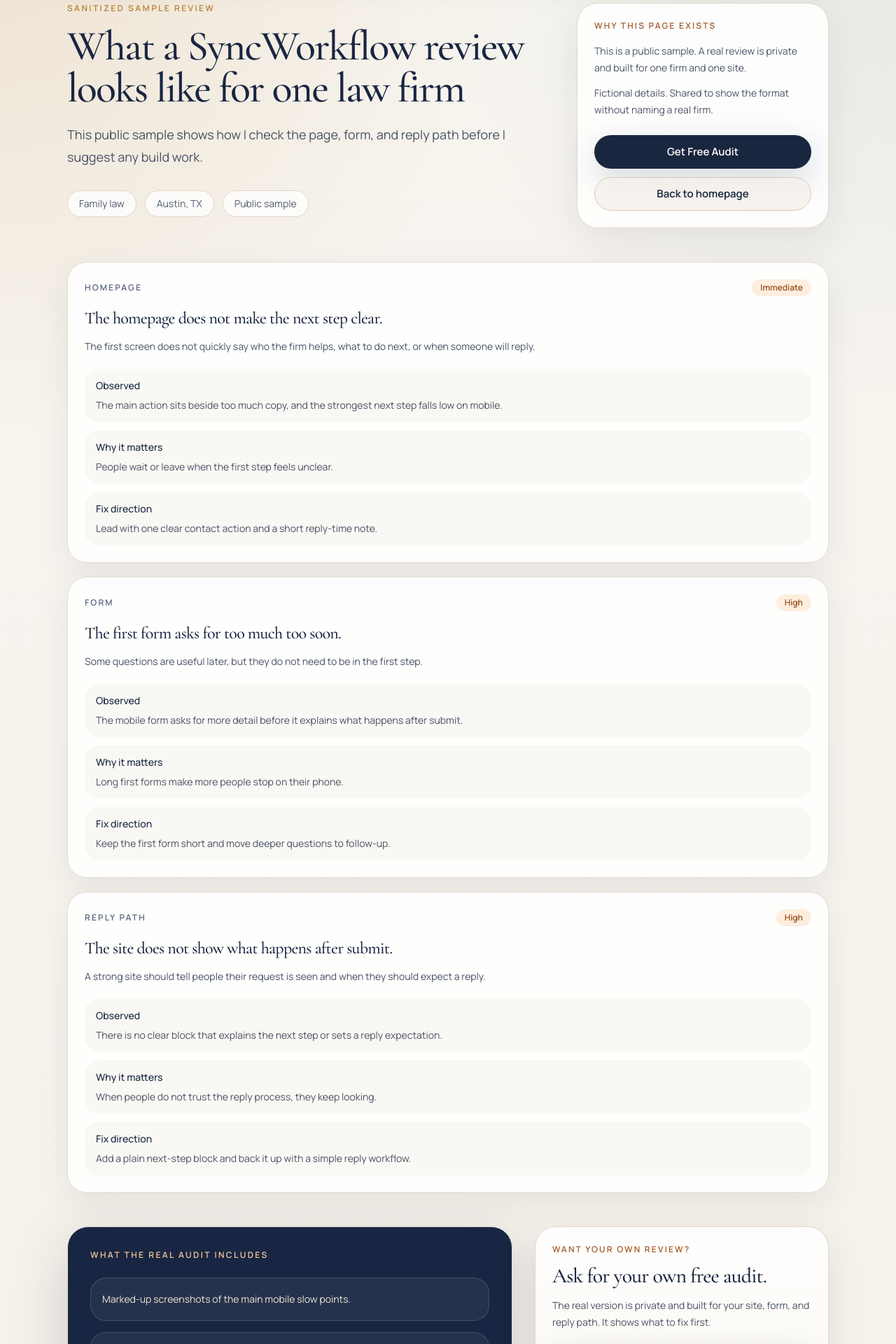
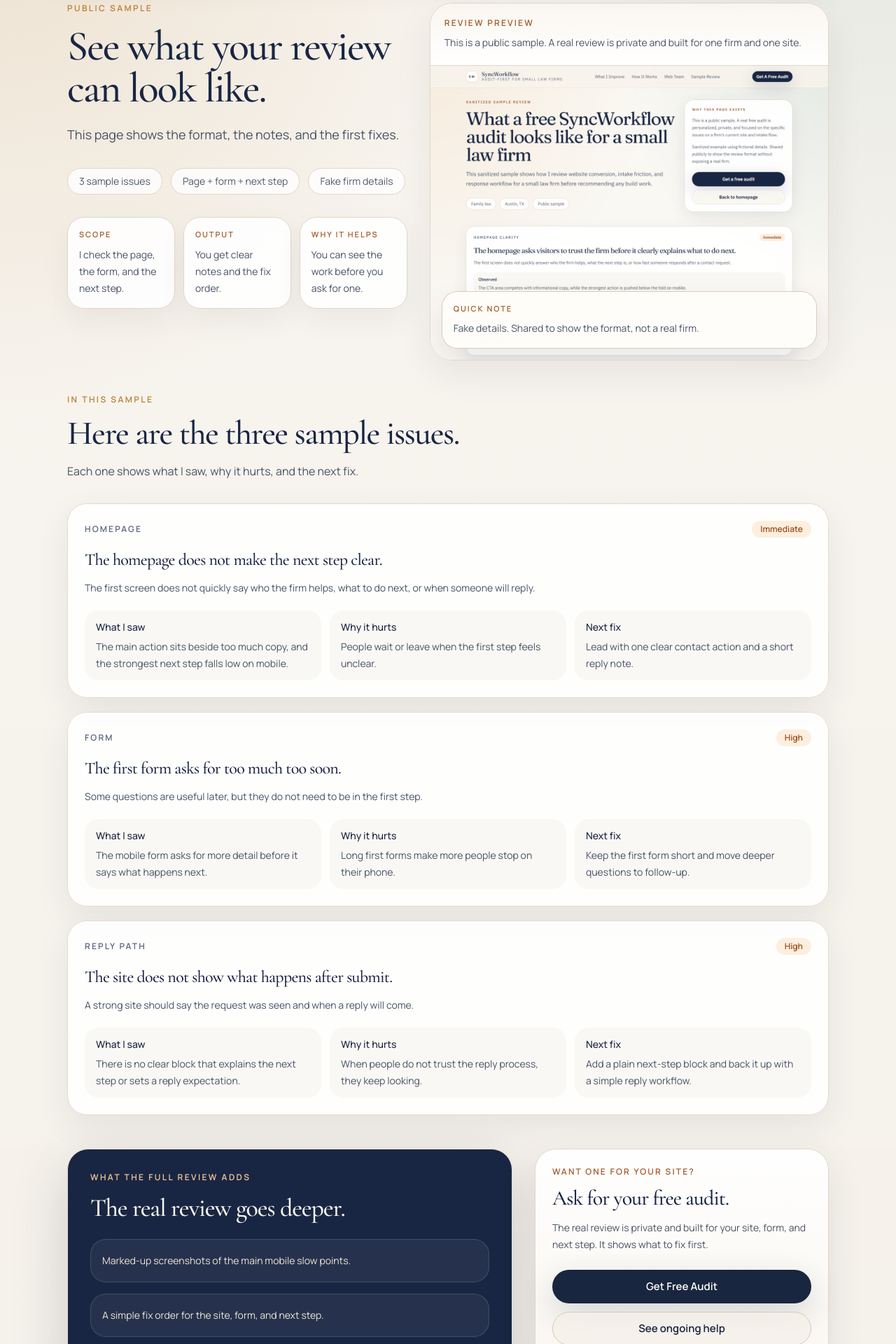
Before and after one commit to hcchav/syncworkflow, a Next.js app: page /sample-review in a window 1280 px wide. Shown: the part 120-2040 px from the top of the page at 70% size. Built offline with nearby package versions, Linux system fonts and the light colour scheme; no server answers.

Commit message:
Simplify homepage and rebuild sample review

```diff
--- a/src/components/review/FindingCard.tsx
+++ b/src/components/review/FindingCard.tsx
@@ -68,33 +68,33 @@ export function FindingCard({
       <p className="mt-3 text-sm leading-6 text-[hsl(221,16%,34%)]">{finding.detail}</p>
 
       {density === 'compact' ? (
-        <div className="mt-5 grid gap-3 text-sm leading-6 text-[hsl(221,16%,34%)]">
+        <div className="mt-5 grid gap-3 text-sm leading-6 text-[hsl(221,16%,34%)] sm:grid-cols-3">
           <div className="rounded-[20px] bg-[hsl(40,40%,97%)] px-4 py-3">
-            <p className="font-medium text-[hsl(221,45%,18%)]">Observed</p>
+            <p className="font-medium text-[hsl(221,45%,18%)]">What I saw</p>
             <p className="mt-1">{finding.evidence}</p>
           </div>
           <div className="rounded-[20px] bg-[hsl(40,40%,97%)] px-4 py-3">
-            <p className="font-medium text-[hsl(221,45%,18%)]">Why it matters</p>
+            <p className="font-medium text-[hsl(221,45%,18%)]">Why it hurts</p>
             <p className="mt-1">{finding.impact}</p>
           </div>
           <div className="rounded-[20px] bg-[hsl(40,40%,97%)] px-4 py-3">
-            <p className="font-medium text-[hsl(221,45%,18%)]">Fix direction</p>
+            <p className="font-medium text-[hsl(221,45%,18%)]">Next fix</p>
             <p className="mt-1">{finding.recommendation}</p>
           </div>
         </div>
       ) : (
         <>
           <div className="mt-5 rounded-[22px] bg-[hsl(40,40%,97%)] p-4 text-sm text-[hsl(221,16%,30%)]">
-            <p className="font-medium text-[hsl(221,45%,18%)]">Observed</p>
+            <p className="font-medium text-[hsl(221,45%,18%)]">What I saw</p>
             <p className="mt-2">{finding.evidence}</p>
           </div>
           <div className="mt-4 grid gap-4 text-sm leading-6 text-[hsl(221,16%,34%)] md:grid-cols-2">
             <div>
-              <p className="font-medium text-[hsl(221,45%,18%)]">Why it matters</p>
+              <p className="font-medium text-[hsl(221,45%,18%)]">Why it hurts</p>
               <p className="mt-1">{finding.impact}</p>
             </div>
             <div>
-              <p className="font-medium text-[hsl(221,45%,18%)]">Fix direction</p>
+              <p className="font-medium text-[hsl(221,45%,18%)]">Next fix</p>
               <p className="mt-1">{finding.recommendation}</p>
             </div>
           </div>
--- a/src/lib/local-audits.ts
+++ b/src/lib/local-audits.ts
@@ -6,13 +6,13 @@ const sampleAudit: AuditRecord = {
   source: 'local',
   kind: 'sample',
   slug: 'sample-small-law-firm',
-  headline: 'What a SyncWorkflow review looks like for one law firm',
+  headline: 'See what one law firm review can look like',
   subheadline:
-    'This public sample shows how I check the page, form, and reply path before I suggest any build work.',
+    'This public sample shows how I check the page, form, and next step before I suggest build work.',
   auditSummary:
     'This is a public sample. A real review is private and built for one firm and one site.',
   reviewerNote:
-    'Fictional details. Shared to show the format without naming a real firm.',
+    'Fake details. Shared to show the format, not a real firm.',
   reviewedAt: 'March 27, 2026',
   ctaEmail: 'audits@syncworkflow.com',
   firm: {
@@ -24,13 +24,13 @@ const sampleAudit: AuditRecord = {
   },
   curiosityBullets: [
     'Marked-up screenshots of the main mobile slow points.',
-    'A simple fix order for the site, form, and reply process.',
-    'Notes on where ongoing help would matter most after the review.',
+    'A simple fix order for the site, form, and next step.',
+    'Notes on where ongoing help would help most after the review.',
   ],
   implementationOptions: [
-    'Ongoing site updates without hiring an internal web team.',
-    'Shorter forms, clearer contact paths, and better next-step copy.',
-    'Simple automation where it actually helps the firm.',
+    'Site updates without hiring an internal web team.',
+    'Shorter forms, clearer contact steps, and better next-step copy.',
+    'Simple tools where they help the firm.',
   ],
   findings: [
     {
@@ -45,7 +45,7 @@ const sampleAudit: AuditRecord = {
       impact:
         'People wait or leave when the first step feels unclear.',
       recommendation:
-        'Lead with one clear contact action and a short reply-time note.',
+        'Lead with one clear contact action and a short reply note.',
     },
     {
       id: 'intake-scope',
@@ -55,7 +55,7 @@ const sampleAudit: AuditRecord = {
       detail:
         'Some questions are useful later, but they do not need to be in the first step.',
       evidence:
-        'The mobile form asks for more detail before it explains what happens after submit.',
+        'The mobile form asks for more detail before it says what happens next.',
       impact:
         'Long first forms make more people stop on their phone.',
       recommendation:
@@ -67,7 +67,7 @@ const sampleAudit: AuditRecord = {
       label: 'Reply path',
       title: 'The site does not show what happens after submit.',
       detail:
-        'A strong site should tell people their request is seen and when they should expect a reply.',
+        'A strong site should say the request was seen and when a reply will come.',
       evidence:
         'There is no clear block that explains the next step or sets a reply expectation.',
       impact:
@@ -92,7 +92,7 @@ const sampleAudit: AuditRecord = {
     {
       title: 'Form path',
       summary:
-        'Small form changes can remove friction without making the site feel robotic.',
+        'Small form changes can make the site feel easier, not robotic.',
       bullets: [
         'Keep the first form short.',
         'Explain what happens after submit.',
@@ -104,14 +104,14 @@ const sampleAudit: AuditRecord = {
     {
       title: 'Ongoing help',
       summary:
-        'After the review, the long-term value comes from steady small fixes.',
+        'After the review, the value comes from steady small fixes.',
       bullets: [
         'Monthly site improvements and page updates.',
         'Chat or contact experiments where they fit.',
         'Reply-flow tuning so leads move faster.',
       ],
       implementation:
-        'This is the ongoing support offer that improves the site and reply path together.',
+        'This is the ongoing support offer that improves the site and next step together.',
     },
   ],
 };
@@ -147,7 +147,7 @@ const demoAudit: AuditRecord = {
   ],
   implementationOptions: [
     'Shorten the mobile form and move lower-value questions to follow-up.',
-    'Add faster-reply cues around the main contact action.',
+    'Add faster reply cues around the main contact action.',
     'Set up a tighter after-hours handoff with forms and follow-up email.',
   ],
   findings: [
@@ -163,7 +163,7 @@ const demoAudit: AuditRecord = {
       impact:
         'People are more likely to wait or leave when the next step is unclear.',
       recommendation:
-        'Reduce the first decision to one main action, then offer other paths later.',
+        'Reduce the first choice to one main action, then offer other paths later.',
     },
     {
       id: 'form-length',
@@ -185,13 +185,13 @@ const demoAudit: AuditRecord = {
       label: 'Reply speed',
       title: 'The site does not prove that inquiries get a fast reply.',
       detail:
-        'The current contact experience does not reassure a prospect about timing or what happens after submit.',
+        'The current contact flow does not show when a reply will come or what happens after submit.',
       evidence:
         'The contact area lacks a plain next-step block and does not show a clear turnaround time.',
       impact:
         'When people do not believe they will hear back soon, they keep searching.',
       recommendation:
-        'Add reply-time language, after-hours expectations, and a simple confirmation flow.',
+        'Add a reply-time line, an after-hours note, and a simple confirmation flow.',
     },
   ],
   fullAuditSections: [
@@ -213,11 +213,11 @@ const demoAudit: AuditRecord = {
         'The form tries to capture a lead and qualify the matter in one step. That is too much for first-touch traffic.',
       bullets: [
         'Trim the first form to the minimum needed to route the lead.',
-        'Defer matter details until after the first confirmation or callback.',
+        'Save matter details for after the first reply or call.',
         'Add stronger reassurance around privacy and reply timing on mobile.',
       ],
       implementation:
-        'A shorter first form plus follow-up can improve completion without lowering lead quality.',
+        'A shorter first form plus follow-up can lift completion.',
     },
     {
       title: 'Reply workflow',
@@ -229,7 +229,7 @@ const demoAudit: AuditRecord = {
         'Use an after-hours flow so leads are not left waiting overnight or on weekends.',
       ],
       implementation:
-        'This is where forms, routing, chat, and follow-up automation can help after the review finds the weak points.',
+        'This is where forms, routing, chat, and follow-up tools can help after the review finds the weak points.',
     },
   ],
 };
--- a/src/modules/review/SampleReviewPage.tsx
+++ b/src/modules/review/SampleReviewPage.tsx
@@ -1,3 +1,4 @@
+import Image from 'next/image';
 import Link from 'next/link';
 
 import { TrackEventOnLoad } from '@/components/analytics/TrackEventOnLoad';
@@ -8,6 +9,12 @@ import { Button } from '@/components/ui/button';
 import type { AuditRecord } from '@/lib/audit-types';
 
 export function SampleReviewPage({ audit }: { audit: AuditRecord }) {
+  const sampleSummary = [
+    `${audit.findings.length} sample issues`,
+    'Page + form + next step',
+    'Fake firm details',
+  ];
+
   return (
     <div className="min-h-screen">
       <TrackEventOnLoad
@@ -20,44 +27,91 @@ export function SampleReviewPage({ audit }: { audit: AuditRecord }) {
       <SiteHeader />
 
       <main className="mx-auto max-w-6xl px-4 py-10 sm:px-6 lg:px-8">
-        <section className="grid gap-8 lg:grid-cols-[minmax(0,1fr)_360px] lg:items-start">
+        <section className="grid gap-8 lg:grid-cols-[minmax(0,0.92fr)_minmax(0,1.08fr)] lg:items-start">
           <div>
-            <p className="eyebrow">Sanitized sample review</p>
+            <p className="eyebrow">Public sample</p>
             <h1 className="mt-4 max-w-4xl font-serif text-5xl leading-tight text-[hsl(221,45%,18%)] sm:text-6xl">
-              {audit.headline}
+              See what your review can look like.
             </h1>
             <p className="mt-5 max-w-3xl text-base leading-7 text-[hsl(221,16%,34%)] sm:text-lg sm:leading-8">
-              {audit.subheadline}
+              This page shows the format, the notes, and the first fixes.
             </p>
             <div className="mt-8 flex flex-wrap gap-3 text-sm text-[hsl(221,16%,38%)]">
-              <span className="rounded-full border border-[hsl(30,28%,84%)] bg-white/80 px-4 py-2">
-                {audit.firm.practiceArea}
-              </span>
-              <span className="rounded-full border border-[hsl(30,28%,84%)] bg-white/80 px-4 py-2">
-                {audit.firm.location}
-              </span>
-              <span className="rounded-full border border-[hsl(30,28%,84%)] bg-white/80 px-4 py-2">
-                Public sample
-              </span>
+              {sampleSummary.map((item) => (
+                <span
+                  key={item}
+                  className="rounded-full border border-[hsl(30,28%,84%)] bg-white/80 px-4 py-2"
+                >
+                  {item}
+                </span>
+              ))}
+            </div>
+            <div className="mt-8 grid gap-3 sm:grid-cols-3">
+              <div className="rounded-[24px] border border-[hsl(30,28%,84%)] bg-white/90 p-4 shadow-[0_16px_40px_rgba(36,43,66,0.06)]">
+                <p className="text-[11px] font-semibold uppercase tracking-[0.18em] text-[hsl(24,60%,40%)]">
+                  Scope
+                </p>
+                <p className="mt-2 text-sm leading-6 text-[hsl(221,16%,34%)]">
+                  I check the page, the form, and the next step.
+                </p>
+              </div>
+              <div className="rounded-[24px] border border-[hsl(30,28%,84%)] bg-white/90 p-4 shadow-[0_16px_40px_rgba(36,43,66,0.06)]">
+                <p className="text-[11px] font-semibold uppercase tracking-[0.18em] text-[hsl(24,60%,40%)]">
+                  Output
+                </p>
+                <p className="mt-2 text-sm leading-6 text-[hsl(221,16%,34%)]">
+                  You get clear notes and the fix order.
+                </p>
+              </div>
+              <div className="rounded-[24px] border border-[hsl(30,28%,84%)] bg-white/90 p-4 shadow-[0_16px_40px_rgba(36,43,66,0.06)]">
+                <p className="text-[11px] font-semibold uppercase tracking-[0.18em] text-[hsl(24,60%,40%)]">
+                  Why it helps
+                </p>
+                <p className="mt-2 text-sm leading-6 text-[hsl(221,16%,34%)]">
+                  You can see the work before you ask for one.
+                </p>
+              </div>
             </div>
           </div>
 
-          <aside className="rounded-[30px] border border-[hsl(30,28%,84%)] bg-white/90 p-6 shadow-[0_18px_52px_rgba(36,43,66,0.08)]">
-            <p className="text-xs font-semibold uppercase tracking-[0.18em] text-[hsl(24,60%,40%)]">
-              Why this page exists
-            </p>
-            <p className="mt-4 text-sm leading-6 text-[hsl(221,16%,35%)]">{audit.auditSummary}</p>
-            <p className="mt-3 text-sm leading-6 text-[hsl(221,16%,35%)]">{audit.reviewerNote}</p>
-            <Button asChild className="mt-6 w-full" variant="brand" size="lg">
-              <Link href="/request-audit">Get Free Audit</Link>
-            </Button>
-            <Button asChild className="mt-3 w-full" variant="outline" size="lg">
-              <Link href="/">Back to homepage</Link>
-            </Button>
+          <aside className="overflow-hidden rounded-[32px] border border-[hsl(30,28%,84%)] bg-white/90 shadow-[0_18px_52px_rgba(36,43,66,0.08)]">
+            <div className="border-b border-[hsl(30,28%,84%)] bg-[linear-gradient(180deg,rgba(250,246,239,0.96),rgba(255,255,255,0.96))] p-5">
+              <p className="text-xs font-semibold uppercase tracking-[0.18em] text-[hsl(24,60%,40%)]">
+                Review preview
+              </p>
+              <p className="mt-2 text-sm leading-6 text-[hsl(221,16%,35%)]">
+                {audit.auditSummary}
+              </p>
+            </div>
+            <div className="relative min-h-[320px] bg-[hsl(40,40%,97%)] sm:min-h-[420px]">
+              <Image
+                src="/images/sample-audit-preview.png"
+                alt="Preview of the sample SyncWorkflow review"
+                fill
+                className="object-cover object-top"
+                priority
+              />
+              <div className="absolute inset-x-4 bottom-4 rounded-[22px] border border-[rgba(216,200,179,0.92)] bg-[rgba(255,253,249,0.95)] p-4 shadow-[0_16px_40px_rgba(36,43,66,0.1)] backdrop-blur">
+                <p className="text-[11px] font-semibold uppercase tracking-[0.18em] text-[hsl(24,60%,40%)]">
+                  Quick note
+                </p>
+                <p className="mt-2 text-sm leading-6 text-[hsl(221,16%,35%)]">{audit.reviewerNote}</p>
+              </div>
+            </div>
           </aside>
         </section>
 
-        <section className="mt-12 grid gap-5">
+        <section className="mt-12">
+          <div className="max-w-3xl">
+            <p className="eyebrow">In this sample</p>
+            <h2 className="mt-4 font-serif text-4xl text-[hsl(221,45%,18%)] sm:text-5xl">
+              Here are the three sample issues.
+            </h2>
+            <p className="mt-4 text-base leading-7 text-[hsl(221,16%,34%)]">
+              Each one shows what I saw, why it hurts, and the next fix.
+            </p>
+          </div>
+          <div className="mt-8 grid gap-5">
           {audit.findings.map((finding) => (
             <FindingCard
               key={finding.id}
@@ -67,11 +121,13 @@ export function SampleReviewPage({ audit }: { audit: AuditRecord }) {
               density="compact"
             />
           ))}
+          </div>
         </section>
 
         <section className="mt-12 grid gap-8 lg:grid-cols-[minmax(0,1fr)_420px]">
           <div className="rounded-[30px] border border-[hsl(30,28%,86%)] bg-[hsl(221,45%,18%)] p-8 text-[hsl(42,50%,96%)] shadow-[0_24px_80px_rgba(27,36,66,0.18)]">
-            <p className="eyebrow !text-[hsl(31,82%,78%)]">What the real audit includes</p>
+            <p className="eyebrow !text-[hsl(31,82%,78%)]">What the full review adds</p>
+            <h2 className="mt-4 font-serif text-4xl">The real review goes deeper.</h2>
             <ul className="mt-6 grid gap-4 text-sm leading-7 text-[hsl(42,40%,88%)]">
               {audit.curiosityBullets.map((item) => (
                 <li
@@ -86,19 +142,19 @@ export function SampleReviewPage({ audit }: { audit: AuditRecord }) {
 
           <div className="rounded-[30px] border border-[hsl(30,28%,84%)] bg-[linear-gradient(180deg,rgba(255,255,255,0.96),rgba(250,246,239,0.96))] p-6 shadow-[0_18px_52px_rgba(36,43,66,0.1)]">
             <p className="text-xs font-semibold uppercase tracking-[0.18em] text-[hsl(24,60%,40%)]">
-              Want your own review?
+              Want one for your site?
             </p>
             <h2 className="mt-3 font-serif text-3xl text-[hsl(221,45%,18%)]">
-              Ask for your own free audit.
+              Ask for your free audit.
             </h2>
             <p className="mt-3 text-sm leading-6 text-[hsl(221,16%,34%)]">
-              The real version is private and built for your site, form, and reply path. It shows what to fix first.
+              The real review is private and built for your site, form, and next step. It shows what to fix first.
             </p>
             <Button asChild className="mt-6 w-full" variant="brand" size="lg">
               <Link href="/request-audit">Get Free Audit</Link>
             </Button>
             <Button asChild className="mt-3 w-full" variant="outline" size="lg">
-              <Link href="/#web-team">See how the web team model works</Link>
+              <Link href="/#web-team">See ongoing help</Link>
             </Button>
           </div>
         </section>
@@ -110,7 +166,7 @@ export function SampleReviewPage({ audit }: { audit: AuditRecord }) {
             <p className="text-xs font-semibold uppercase tracking-[0.16em] text-[hsl(24,60%,40%)]">
               Next step
             </p>
-            <p className="text-sm text-[hsl(221,16%,34%)]">Ask for your own free audit.</p>
+            <p className="text-sm text-[hsl(221,16%,34%)]">Ask for your free audit.</p>
           </div>
           <Button asChild variant="brand" size="sm">
             <Link href="/request-audit">Get it</Link>
```
Also changed, not shown: src/modules/home/HomePage.tsx (+10 -11 lines).
